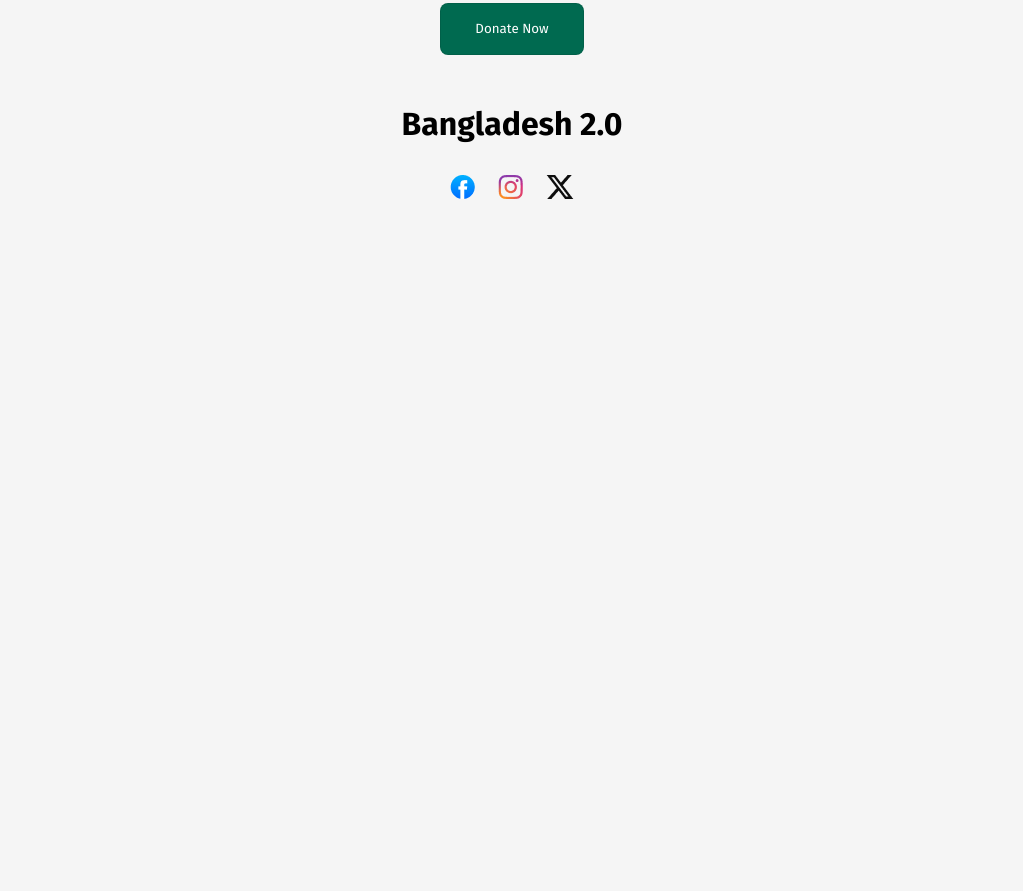
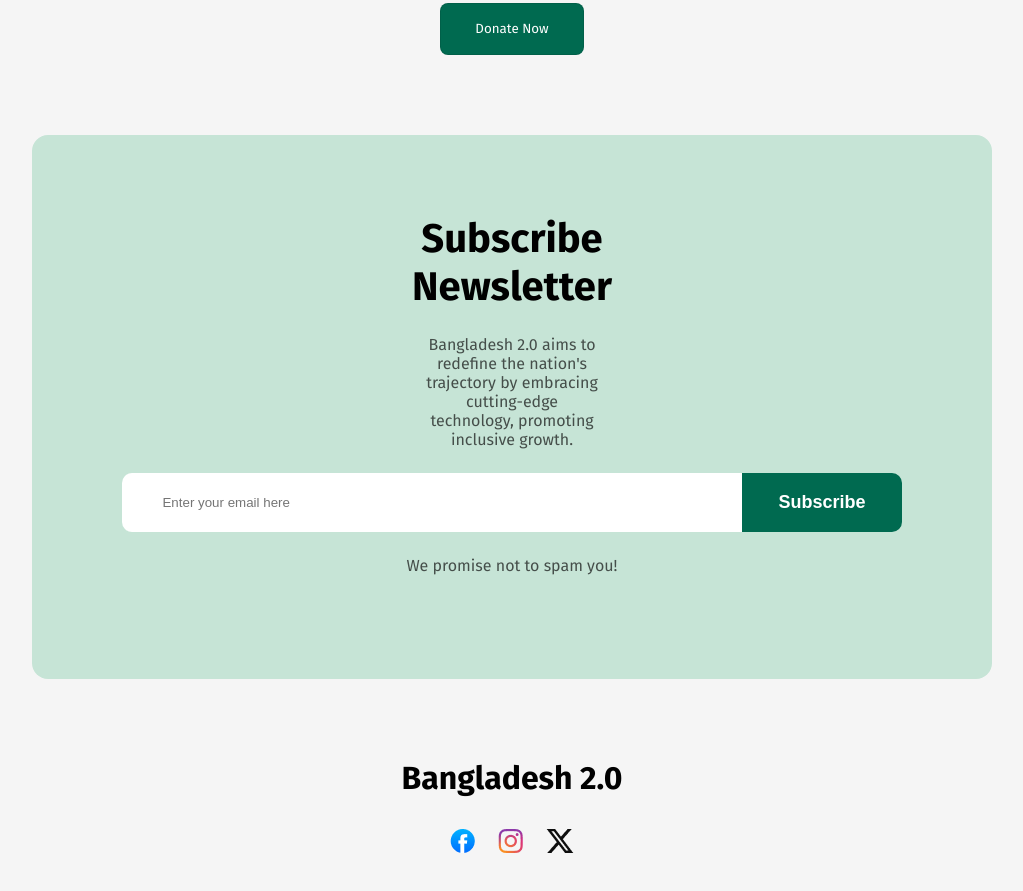
Before and after one commit to AbuSufianMahin/B11A01-A-New-Bangladesh, a plain HTML site: page index.html in a window 1280 px wide. Shown: the part 3358-4249 px from the top of the page, without its empty margins (128-1151 px from the left). Before the commit the page ends 3611 px from the top, so only its background shows below. Drawn offline with Linux system fonts and the light colour scheme.

Commit message:
added newsletter section

```diff
--- a/index.html
+++ b/index.html
@@ -127,6 +127,19 @@
             </div>
         </section>
 
+        <section class="newsletter-section bg-2">
+            <div class="newsletter-details">
+                <h1 class="newsletter-title">Subscribe Newsletter</h1>
+                <p class="newsletter-description">Bangladesh 2.0 aims to redefine the nation's trajectory by embracing cutting-edge technology, promoting inclusive growth.</p>
+            </div>
+
+            <div class="newsletter-email">
+                <input type="email" name="" id="" placeholder="Enter your email here">
+                <button class="subscribe-btn">Subscribe</button>
+            </div>
+            <p class="newsletter-description">We promise not to spam you!</p>
+        </section>
+
     </main>
 
     <footer>
--- a/styles/style.css
+++ b/styles/style.css
@@ -347,7 +347,57 @@
 }
 
 
+/* newsletter section */
 
+.newsletter-section{
+    margin: 80px 0px;
+    border-radius: 16px;
+    padding: 80px 265px;
+}
+
+.newsletter-details{
+    padding: 0px 64px;
+}
+.newsletter-title{
+    text-align: center;
+    margin-bottom: 16px;
+    font-size: 40px;
+    font-weight: bold;
+}
+.newsletter-description{
+    color: rgba(14, 14, 14, 70%);
+    padding: 0px 64px;
+    text-align: center;
+    margin: 24px 0px;
+}
+
+
+
+.newsletter-email{
+    display: flex;
+    gap: 0px;
+    justify-content: center;
+}
+.newsletter-email>input{
+    border-radius: 10px 0px 0px 10px;
+    border: none;
+    padding: 18px 403px 18px 40px;
+
+}
+
+.subscribe-btn{
+    border-radius: 0px 10px 10px 0px;
+    padding: 17px 34px;
+    font-size: 18px;
+    font-weight: 600;
+    border: 2px solid;
+    border-color: #006A50;
+    background-color: #006A50;
+    color: white;
+}
+.subscribe-btn:hover{
+    background-color: #014534;
+}
 
 /* footer section */
 .footer-section{
```
